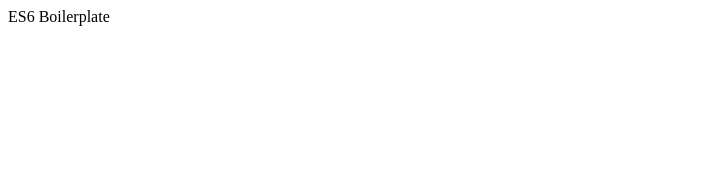
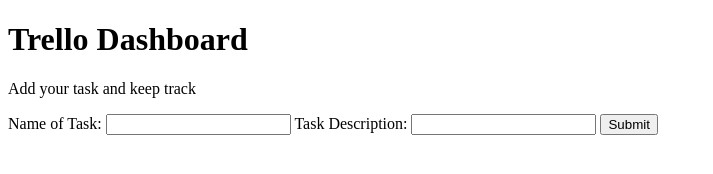
Before and after one commit to akash2016/Trello-Vanilla-JS, a website built with webpack: page index.html in a window 1280 px wide. Shown: the whole page, without its empty margins (0-713 px from the left). Built offline with nearby package versions, Linux system fonts and the light colour scheme.

Commit message:
Trello creation started

```diff
--- a/index.html
+++ b/index.html
@@ -2,9 +2,11 @@
 <html>
   <head>
     <meta charset="utf-8">
-    <title>ES6 Boilerplate</title>
+    <title>My Trello</title>
   </head>
   <body>
+    <h1>Trello Dashboard</h1>
+    <p>Add your task and keep track</p>
     <div class="hello" id="root"></div>
      <script type="text/javascript" src="/dist/bundle.js"></script>
   </body>
--- a/package.json
+++ b/package.json
@@ -4,7 +4,7 @@
   "description": "es6 boilerplate",
   "main": "index.js",
   "scripts": {
-    "start": "npm-run-all --parallel express lint:watch",
+    "start": "npm-run-all --parallel dev:server lint:watch",
     "dev:server": "webpack-dev-server --hot --inline",
     "watch": "webpack -w -d",
     "build": "webpack -p",
--- /dev/null
+++ b/src/controller.js
@@ -0,0 +1,8 @@
+class Controller {
+  constructor(model, view) {
+    this.model = model;
+    this.view = view;
+  }
+}
+
+export default Controller;
--- a/src/index.js
+++ b/src/index.js
@@ -1 +1,14 @@
-document.getElementById('root').innerHTML = 'ES6 Boilerplate';
+import Controller from './controller';
+import View from './view';
+import Model from './model';
+
+class App {
+  constructor() {
+    this.model = new Model();
+    this.view = new View();
+    this.controller = new Controller(this.model, this.view);
+  }
+}
+const myTrello = new App();
+
+myTrello.view.render();
--- /dev/null
+++ b/src/model.js
@@ -0,0 +1,7 @@
+class Model {
+  constructor() {
+    this.cards = [];
+  }
+}
+
+export default Model;
--- /dev/null
+++ b/src/view.js
@@ -0,0 +1,23 @@
+const createForm = () => `<div>
+      <form>
+      <label>Name of Task: </label>
+      <input class='toDoName' name='toDoName'></input>
+      <label>Task Description: </label>
+      <input class='toDoDesc' name='toDoDesc'></input>
+      <input type='submit' class='addToDo'/>
+      </form>
+      </div>`;
+
+class View {
+  constructor(model) {
+    this.model = model;
+  }
+  render() {
+    const domId = document.getElementById('root');
+    const form = createForm();
+    domId.innerHTML = `<div>${form}</div>`;
+  }
+}
+
+
+export default View;
```
Also changed, not shown: src/enum.js (added).
